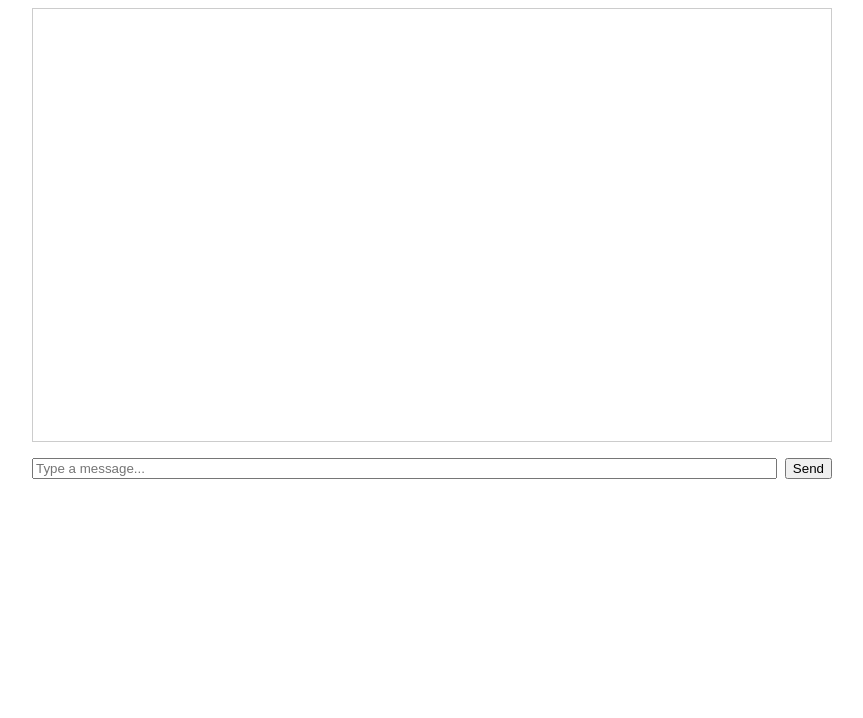
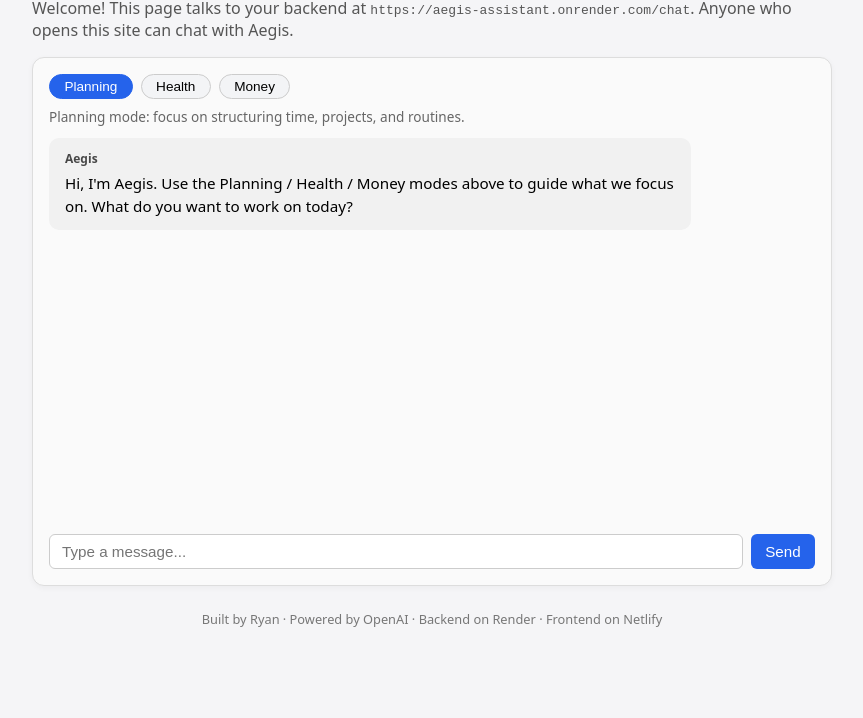
Before and after one commit to rgrippo19-ops/aegis-assistant, a plain HTML site: page web/index.html in a window 1280 px wide. Shown: the part 82-800 px from the top of the page, without its empty margins (208-1071 px from the left). Drawn offline with Linux system fonts and the light colour scheme.

Commit message:
Update Aegis behavior and UI

```diff
--- a/web/index.html
+++ b/web/index.html
@@ -2,59 +2,262 @@
 <html lang="en">
 <head>
   <meta charset="UTF-8" />
-  <title>My Assistant</title>
+  <title>Aegis – Ryan's Assistant</title>
   <style>
-    body { font-family: sans-serif; max-width: 800px; margin: 2rem auto; }
-    #messages { border: 1px solid #ccc; padding: 1rem; height: 400px; overflow-y: auto; }
-    .msg-user { font-weight: bold; margin: 0.5rem 0; }
-    .msg-assistant { margin: 0.5rem 0 1rem 1rem; }
-    #input-row { margin-top: 1rem; display: flex; gap: 0.5rem; }
-    #message { flex: 1; }
+    body {
+      font-family: system-ui, -apple-system, BlinkMacSystemFont, "Segoe UI", sans-serif;
+      max-width: 800px;
+      margin: 2rem auto;
+      padding: 0 1rem 3rem;
+      background: #f5f5f7;
+    }
+
+    h1 {
+      margin-bottom: 0.25rem;
+    }
+
+    p {
+      margin-top: 0;
+      color: #555;
+    }
+
+    #chat-container {
+      margin-top: 1rem;
+      border-radius: 12px;
+      border: 1px solid #ddd;
+      background: #fafafa;
+      padding: 1rem;
+      box-shadow: 0 2px 6px rgba(0, 0, 0, 0.04);
+    }
+
+    /* Mode switch bar */
+    #mode-bar {
+      display: flex;
+      gap: 0.5rem;
+      margin-bottom: 0.5rem;
+      flex-wrap: wrap;
+    }
+
+    .mode-button {
+      border: 1px solid #ccc;
+      background: #f3f4f6;
+      border-radius: 999px;
+      padding: 0.25rem 0.9rem;
+      font-size: 0.85rem;
+      cursor: pointer;
+    }
+
+    .mode-button.active {
+      background: #2563eb;
+      color: white;
+      border-color: #2563eb;
+    }
+
+    #mode-description {
+      font-size: 0.85rem;
+      color: #666;
+      margin: 0 0 0.75rem 0;
+    }
+
+    #messages {
+      height: 380px;
+      overflow-y: auto;
+      display: flex;
+      flex-direction: column;
+      gap: 0.75rem; /* space between bubbles */
+      padding-right: 0.25rem;
+    }
+
+    .msg-user,
+    .msg-assistant {
+      padding: 0.75rem 1rem;
+      border-radius: 10px;
+      line-height: 1.5;
+      white-space: pre-wrap; /* preserve line breaks from the model */
+      font-size: 0.95rem;
+      max-width: 80%;
+    }
+
+    .msg-user {
+      background: #e6f2ff;
+      align-self: flex-end;
+    }
+
+    .msg-assistant {
+      background: #f1f1f1;
+      align-self: flex-start;
+    }
+
+    .msg-label {
+      font-size: 0.75rem;
+      font-weight: 600;
+      margin-bottom: 0.25rem;
+      display: block;
+      opacity: 0.7;
+    }
+
+    #input-row {
+      margin-top: 1rem;
+      display: flex;
+      gap: 0.5rem;
+    }
+
+    #message {
+      flex: 1;
+      padding: 0.5rem 0.75rem;
+      border-radius: 6px;
+      border: 1px solid #ccc;
+      font-size: 0.95rem;
+    }
+
+    #send {
+      padding: 0.5rem 0.9rem;
+      border-radius: 6px;
+      border: none;
+      cursor: pointer;
+      font-size: 0.95rem;
+      background: #2563eb;
+      color: white;
+    }
+
+    #send:hover {
+      filter: brightness(0.97);
+    }
+
+    footer {
+      margin-top: 1.5rem;
+      font-size: 0.8rem;
+      color: #777;
+      text-align: center;
+    }
   </style>
 </head>
 <body>
-  <h1>My Assistant</h1>
-  <div id="messages"></div>
+  <h1>Aegis – Ryan's Assistant</h1>
+  <p>
+    Welcome! This page talks to your backend at
+    <code>https://aegis-assistant.onrender.com/chat</code>.
+    Anyone who opens this site can chat with Aegis.
+  </p>
 
-  <div id="input-row">
-    <input id="message" type="text" placeholder="Type a message..." />
-    <button id="send">Send</button>
+  <div id="chat-container">
+    <!-- Mode switch -->
+    <div id="mode-bar">
+      <button class="mode-button active" data-mode="planning">Planning</button>
+      <button class="mode-button" data-mode="health">Health</button>
+      <button class="mode-button" data-mode="money">Money</button>
+    </div>
+    <p id="mode-description">
+      Planning mode: focus on structuring time, projects, and routines.
+    </p>
+
+    <div id="messages"></div>
+
+    <div id="input-row">
+      <input id="message" type="text" placeholder="Type a message..." />
+      <button id="send">Send</button>
+    </div>
   </div>
 
+  <footer>
+    Built by Ryan · Powered by OpenAI · Backend on Render · Frontend on Netlify
+  </footer>
+
   <script>
-    const API_URL = "http://127.0.0.1:8000/chat"; // change to deployed URL later
-    const sessionId = "local-demo"; // later: generate per user
+    // Public API endpoint on Render
+    const API_URL = "https://aegis-assistant.onrender.com/chat";
+
+    let currentMode = "planning";
+    const sessionId = "local-demo"; // you can randomize this later
 
     const messagesDiv = document.getElementById("messages");
     const inputEl = document.getElementById("message");
     const sendBtn = document.getElementById("send");
+    const modeButtons = document.querySelectorAll(".mode-button");
+    const modeDescription = document.getElementById("mode-description");
 
     function appendMessage(role, text) {
       const el = document.createElement("div");
       el.className = role === "user" ? "msg-user" : "msg-assistant";
-      el.textContent = (role === "user" ? "You: " : "Assistant: ") + text;
+
+      const label = document.createElement("span");
+      label.className = "msg-label";
+      label.textContent = role === "user" ? "You" : "Aegis";
+
+      const body = document.createElement("div");
+      body.textContent = text;
+
+      el.appendChild(label);
+      el.appendChild(body);
+
       messagesDiv.appendChild(el);
       messagesDiv.scrollTop = messagesDiv.scrollHeight;
+    }
+
+    function setMode(mode) {
+      currentMode = mode;
+
+      modeButtons.forEach((btn) => {
+        btn.classList.toggle("active", btn.dataset.mode === mode);
+      });
+
+      if (mode === "planning") {
+        modeDescription.textContent =
+          "Planning mode: focus on structuring time, projects, and routines.";
+      } else if (mode === "health") {
+        modeDescription.textContent =
+          "Health mode: focus on workouts, routines, fertility, skincare, and recovery.";
+      } else if (mode === "money") {
+        modeDescription.textContent =
+          "Money mode: focus on income, hours, rates, savings, and net worth planning.";
+      }
+
+      appendMessage(
+        "assistant",
+        `Switched to ${mode.toUpperCase()} mode. Ask me something in this area and I’ll stay focused on it.`
+      );
     }
 
     async function sendMessage() {
       const text = inputEl.value.trim();
       if (!text) return;
       inputEl.value = "";
+
+      // Show user message as typed
       appendMessage("user", text);
+
+      // Tag the message with the current mode for the backend
+      const modePrefixedText = `[MODE: ${currentMode.toUpperCase()}] ${text}`;
 
       try {
         const res = await fetch(API_URL, {
           method: "POST",
           headers: { "Content-Type": "application/json" },
-          body: JSON.stringify({ session_id: sessionId, message: text }),
+          body: JSON.stringify({ session_id: sessionId, message: modePrefixedText }),
         });
+
+        if (!res.ok) {
+          appendMessage("assistant", "Error: " + res.status + " " + res.statusText);
+          return;
+        }
+
         const data = await res.json();
         appendMessage("assistant", data.reply);
       } catch (err) {
         appendMessage("assistant", "Error talking to server: " + err);
       }
     }
+
+    // Initial welcome message
+    appendMessage(
+      "assistant",
+      "Hi, I'm Aegis. Use the Planning / Health / Money modes above to guide what we focus on. What do you want to work on today?"
+    );
+
+    // Mode button click handlers
+    modeButtons.forEach((btn) => {
+      btn.addEventListener("click", () => setMode(btn.dataset.mode));
+    });
 
     sendBtn.addEventListener("click", sendMessage);
     inputEl.addEventListener("keydown", (e) => {
```
